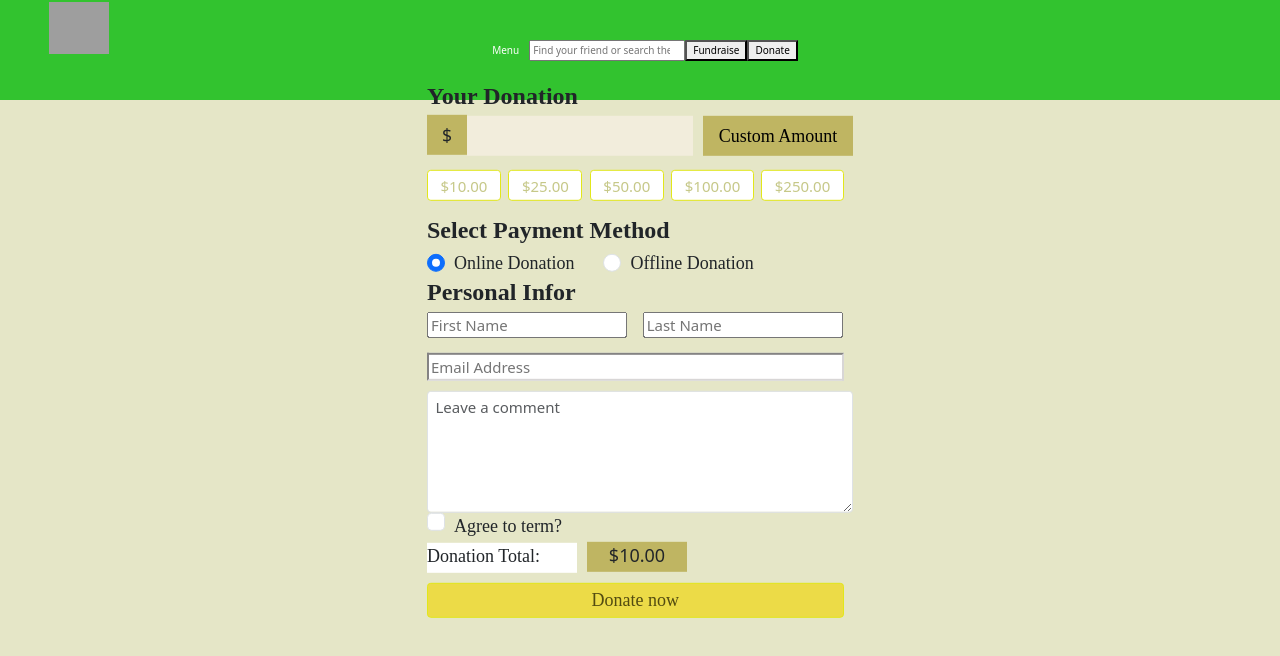
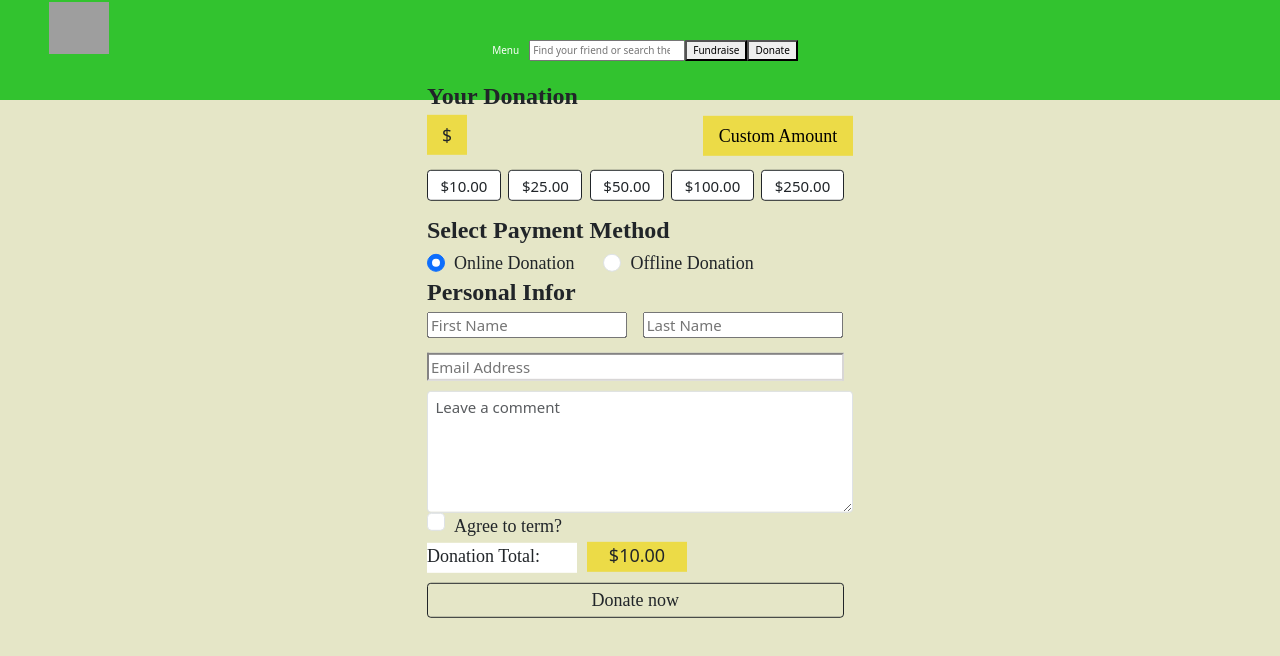
Before and after one commit to cuonglevant/charityweb, a React (Create React App) app: page /donation in a window 1280 px wide. Shown: the top 656 px of the page. Built offline with nearby package versions, Linux system fonts and the light colour scheme; grey boxes are pictures that could not be loaded.

Commit message:
Donation page

```diff
--- a/src/App.js
+++ b/src/App.js
@@ -10,7 +10,6 @@ function App() {
     <div className="App">
       <BrowserRouter>
         <Routes>
-          {/* <Route path={ROUTES.HOME_PATH} element={<Home />} /> */}
           <Route path={ROUTES.DONATION_PATH} element={<Donation />} />
         </Routes>
       </BrowserRouter>
--- a/src/pages/Donation/Donation.css
+++ b/src/pages/Donation/Donation.css
@@ -7,9 +7,11 @@ nav{
   left: 0;
   top: 0;
 }
+
 body{
   background-color: var(--home-background-color);
 }
+
 .nav--img{
   height: 5.25rem;
   left: 4.938rem;
@@ -18,30 +20,33 @@ body{
   top: 0.188rem;
   width: 5.938rem;
 }
+
 /*Dropdown menu*/
 .dropbtn {
   background-color: var(--nav-backgrond-color);
-  color: white;
+  color: var(--label-background-color);
   padding: 1rem;
   font-size: 1rem;
   border: none;
   cursor: pointer;
 }
+
 .dropdown {
   position: relative;
   display: inline-block;
 }
+
 .dropdown-content {
   display: none;
   position: absolute;
-  background-color: #98e096;
+  background-color: var(--dropdown-content-background-color);
   min-width: 10rem;
   box-shadow: 0rem 0.5rem 1rem 0rem rgba(0,0,0,0.2);
   z-index: 1;
 }
 
 .dropdown-content a {
-  color: black;
+  color: var(--dropdown-content-a);
   padding: 0.75rem 1rem;
   text-decoration: none;
   display: block;
@@ -54,25 +59,27 @@ body{
 }
 
 .dropdown:hover .dropbtn {
-  background-color: #3e8e41;
+  background-color: var(--dropbtn-background-color);
 }
 
 /*Search bar*/
 .nav--searchbar{
 
 }
+
 /*form*/
 .icon{
   display: inline-flex;
-  background-color: #bfb562;
-  border-color: #e2e71a;
+  background-color: var(--btn-background-color);
+  border-color: var(--btn-boder-color);
   height: 4rem;
   width: 4rem;
   justify-content: center;
   align-items: center;
 }
+
 .btn-custom{
-  background-color: #bfb562;
+  background-color: var(--btn-background-color);
   height: 4rem;
   left: 0;
   top: 0;
@@ -86,51 +93,58 @@ body{
   font-size: var(--font-size-medium);
   font-family:  Playfair Display-Bold;
 }
+
 .money-input{
   font-size: 1.5rem;
   height: 4rem;
   display: inline-flexbox;
   border: none;
   box-shadow: none;
-  background-color: #f2eddc;
+  background-color: var(--money-input-background-color);
 }
+
 h1{
   font-family:  Playfair Display-Bold;
   font-weight: 700;
   font-size: var(--font-size-large);
 }
+
 .form{
   position: relative;
   height: 120vh;
   width: 100%;
 }
+
 form{
   position: absolute;
   top: 26%;
   left: 50%;
   transform: translate(-50%, -50%);
 }
+
 .btn{
   align-items: center;
-  color: #8e911180;
-  background-color: white;
+  color: var(--btn-color);
+  background-color: var(--label-background-color);
   display: inline-flex;
   gap: 0.625rem;
   justify-content: center;
   padding: 0.313rem 1.25rem;
   margin-right: 0.75rem;
   position: relative;
-  border-color: #e2e71a;
+  border-color: var(--btn-boder-color);
   font-size: 1.5rem;
 }
+
 .btn:hover{
   cursor: pointer;
   transition: all 0.3s ease-in-out;
-  background-color: #e2e71a;
+  background-color: var(--btn-hover);
 }
 
+
 .amount{
-  background-color: #bfb562;
+  background-color: var(--btn-background-color);
   height: 3rem;
   position: relative;
   width: 10rem;
@@ -140,6 +154,7 @@ form{
   text-align: center;
   margin-left: 1rem;
 }
+
 .label-total{
   background-color:  var( --label-background-color);
   height: 3rem;
@@ -149,7 +164,8 @@ form{
   font-size: var(--font-size-medium);
   font-family:  Playfair Display-Bold;
 }
-.text-first{
+
+.text-firstName{
   font-size: 1.5rem;
   font-weight: 400;
   left: 1.125rem;
@@ -160,10 +176,12 @@ form{
   display: inline-block;
   border-color:  var(--border-color);
 }
+
 .FirstName{
   width: 20rem;
 }
-.text-last{
+
+.text-lastName{
 font-size: 1.5rem;
 font-weight: 400;
 left: 3.125rem;
@@ -172,42 +190,40 @@ top: 0.875rem;
 display: inline-block;
 border-color:  var(--border-color);
 }
+
 .LastName{
   width: 20rem;
 }
+
 .name{
   margin-bottom: 1.5rem;
 }
+
 .email{
   width: 41.65rem;
   margin-bottom: 0.5rem;
   font-size: 1.5rem;
   border-color:  var(--border-color);
 }
+
 .form-control{
   font-size: 1.5rem;
 }
-/* #onl-donate{
-  font-size: 1.5rem;
-  margin-right: 1rem;
-  align-items: center;
-}
-#off-donate{
-  font-size: 1.5rem;
-  align-items: center;
-} */
+
 .money{
   margin-top: 1rem;
   margin-bottom: 1.5rem;
 }
+
 .btn-donate #btn-donate{
   margin-top: 1rem;
   width: 41.65rem;
   font-family: Playfair Display-Bold;
   font-size: var(--font-size-medium);
-  background-color: var(--btn-background-color);
-  color: #534C11;
+  background-color: var(--btn-donate-background-color);
+  color:var(--btn-donate)
 }
+
 .form-check {
   font-size: var(--font-size-medium);
   border: 0;
--- a/src/pages/Donation/index.js
+++ b/src/pages/Donation/index.js
@@ -1,6 +1,6 @@
 import React, { useState } from "react";
 
-import "./Donation.css"
+import "./Donation.css";
 function Donation() {
   const [dropdownOpen, setDropdownOpen] = useState(false);
 
@@ -15,7 +15,7 @@ function Donation() {
     <div>
       <div className="header">
         <nav>
-          <img src="./assets/Logo.png" alt="Logo" className="nav--img"/>
+          <img src="./assets/Logo.png" alt="Logo" className="nav--img" />
           <div className="dropdown">
             <button className="dropbtn" onClick={handleClick}>
               Menu
@@ -30,7 +30,10 @@ function Donation() {
             )}
           </div>
           <div className="nav--searchbar">
-          <input type="search" placeholder="Find your friend or search the news"></input>
+            <input
+              type="search"
+              placeholder="Find your friend or search the news"
+            ></input>
           </div>
           <div className="nav--btn1">
             <button type="submit">Fundraise</button>
@@ -44,22 +47,62 @@ function Donation() {
         <form>
           <h1>Your Donation</h1>
           <h3 className="icon">$</h3>
-          <input className="money-input"  type="text"></input>
+          <input className="money-input" type="text"></input>
           <button className="btn-custom">Custom Amount</button>
-          <br/>
+          <br />
           <div className="money">
-          <input type="radio" class="btn-check" name="options-base" id="option1" autocomplete="off"/>
-          <label class="btn" for="option1">$10.00</label>
+            <input
+              type="radio"
+              class="btn-check"
+              name="options-base"
+              id="option1"
+              autocomplete="off"
+            />
+            <label class="btn" for="option1">
+              $10.00
+            </label>
 
-          <input type="radio" class="btn-check" name="options-base" id="option2" autocomplete="off"/>
-          <label class="btn" for="option2">$25.00</label>
-          <input type="radio" class="btn-check" name="options-base" id="option3" autocomplete="off"/>
-          <label class="btn" for="option3">$50.00</label>
+            <input
+              type="radio"
+              class="btn-check"
+              name="options-base"
+              id="option2"
+              autocomplete="off"
+            />
+            <label class="btn" for="option2">
+              $25.00
+            </label>
+            <input
+              type="radio"
+              class="btn-check"
+              name="options-base"
+              id="option3"
+              autocomplete="off"
+            />
+            <label class="btn" for="option3">
+              $50.00
+            </label>
 
-          <input type="radio" class="btn-check" name="options-base" id="option4" autocomplete="off"/>
-          <label class="btn" for="option4">$100.00</label>
-          <input type="radio" class="btn-check" name="options-base" id="option5" autocomplete="off"/>
-          <label class="btn" for="option5">$250.00</label>
+            <input
+              type="radio"
+              class="btn-check"
+              name="options-base"
+              id="option4"
+              autocomplete="off"
+            />
+            <label class="btn" for="option4">
+              $100.00
+            </label>
+            <input
+              type="radio"
+              class="btn-check"
+              name="options-base"
+              id="option5"
+              autocomplete="off"
+            />
+            <label class="btn" for="option5">
+              $250.00
+            </label>
           </div>
           <h1>Select Payment Method</h1>
           <div class="input-group">
@@ -89,19 +132,31 @@ function Donation() {
           </div>
           <h1>Personal Infor</h1>
           <div className="name">
-          <div className="text-first">
-          <input className="FirstName"type="text" placeholder="First Name"></input>
+            <div className="text-firstName">
+              <input
+                className="FirstName"
+                type="text"
+                placeholder="First Name"
+              ></input>
             </div>
-          <div className="text-last">
-          <input className="LastName"type="text" placeholder="Last Name"></input>
+            <div className="text-lastName">
+              <input
+                className="LastName"
+                type="text"
+                placeholder="Last Name"
+              ></input>
             </div>
           </div>
           <div className="email">
-          <input className="email" type="email" placeholder="Email Address"></input>
+            <input
+              className="email"
+              type="email"
+              placeholder="Email Address"
+            ></input>
           </div>
-
-          <div className="comment">
-          <textarea  class="form-control"
+          <div className="comment-section">
+            <textarea
+              class="form-control"
               rows="5"
               id="comment"
               name="text"
@@ -120,7 +175,8 @@ function Donation() {
           <div className="label-total">
             <div className="text-wrapper">Donation Total:</div>
           </div>
-          <div className="amount">$10.00</div><br/>
+          <div className="amount">$10.00</div>
+          <br />
           <div className="btn-donate">
             <button class="btn" type="submit" id="btn-donate">
               Donate now
```
Also changed, not shown: src/index.js (+7 -7 lines). Lines whose indentation alone changed are shown as unchanged.
